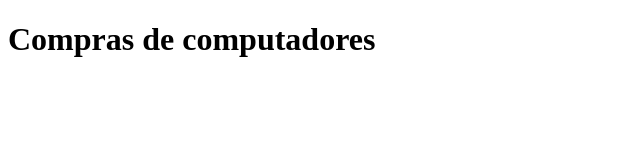
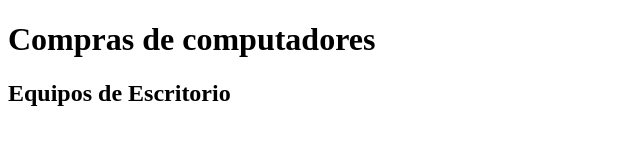
Before and after one commit to SkyDrow1455/taller, a plain HTML site: page compras.html in a window 1280 px wide. Shown: the whole page, without its empty margins (0-640 px from the left). Drawn offline with Linux system fonts and the light colour scheme.

Commit message:
Update compras.html

```diff
--- a/compras.html
+++ b/compras.html
@@ -8,6 +8,7 @@
 <body>
 
     <h1>Compras de computadores</h1>
+    <h2>Equipos de Escritorio</h2>
 
 </body>
 </html>
```
